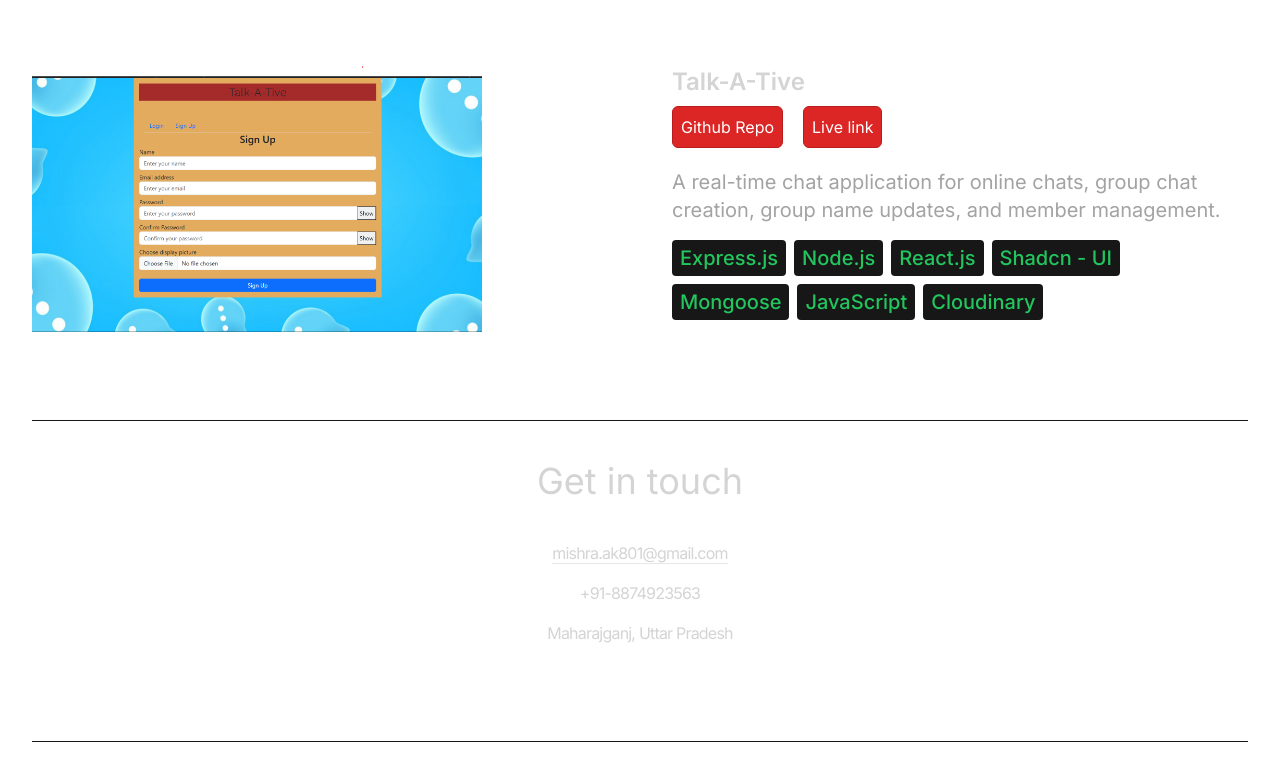
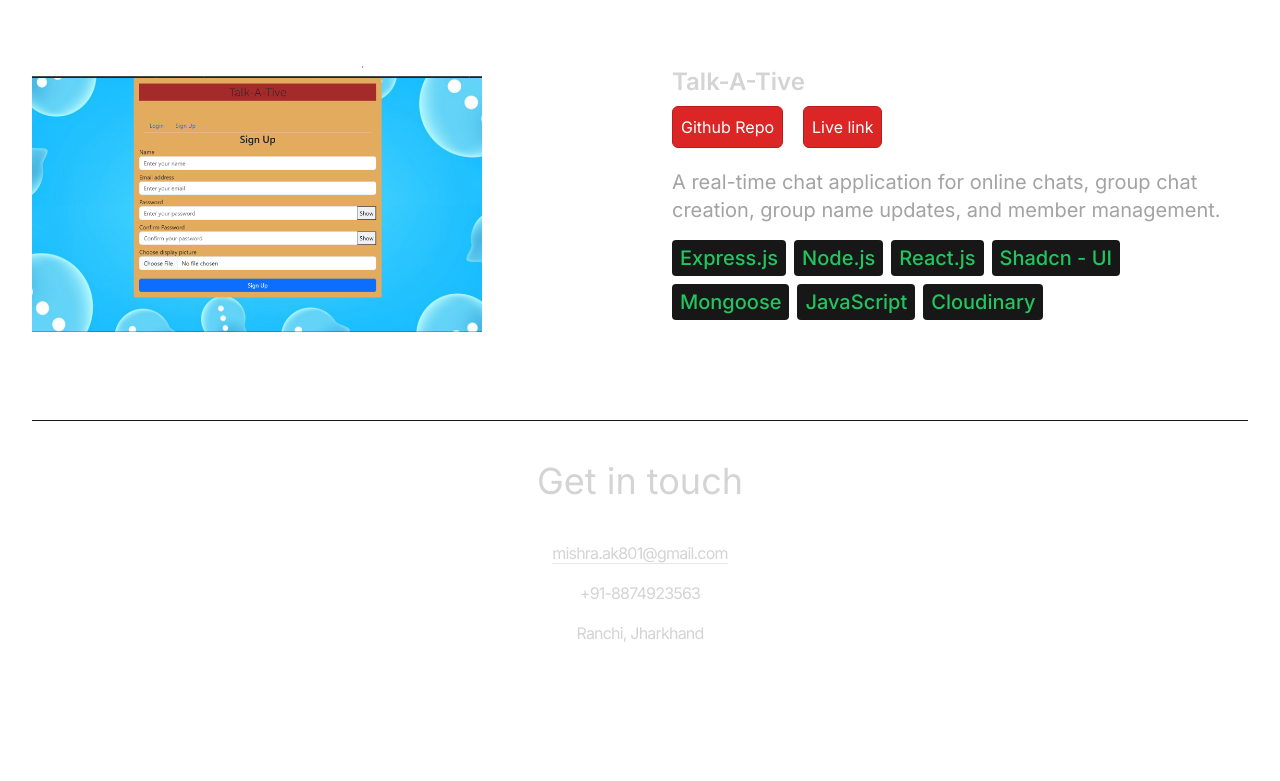
Before and after one commit to Akash290104/Portfolio, a React (Vite) app: page / in a window 1280 px wide. Shown: the part 1971-2752 px from the top of the page. Before the commit the page ends 2713 px from the top, so only its background shows below. Built offline with nearby package versions, Linux system fonts and the light colour scheme.

Commit message:
little changes

```diff
--- a/src/components/Contact.jsx
+++ b/src/components/Contact.jsx
@@ -4,11 +4,11 @@ import { motion } from "framer-motion";
 
 const Contact = () => {
   return (
-    <div className="border-b border-neutral-900 pb-20">
+    <div className="border-b h-[75vh] border-neutral-900 pb-20">
       <motion.h1
         whileInView={{ opacity: 1, y: 0 }}
         initial={{ opacity: 0, y: -100 }}
-        transition={{ duration: 1.5 }}
+        transition={{ duration: 1.0 }}
         className="my-10 text-center text-4xl"
       >
         Get in touch
@@ -16,7 +16,7 @@ const Contact = () => {
       <motion.div
         whileInView={{ opacity: 1, y: 0 }}
         initial={{ opacity: 0, y: 100 }}
-        transition={{ duration: 1.5 }}
+        transition={{ duration: 1.0 }}
         className="text-center tracking-tighter"
       >
         <span
--- a/src/constants/index.js
+++ b/src/constants/index.js
@@ -77,7 +77,7 @@ export const PROJECTS = [
 ];
 
 export const CONTACT = {
-  address: "Maharajganj, Uttar Pradesh",
+  address: "Ranchi, Jharkhand",
   phoneNo: "+91-8874923563",
   email: "mishra.ak801@gmail.com",
 };
```
